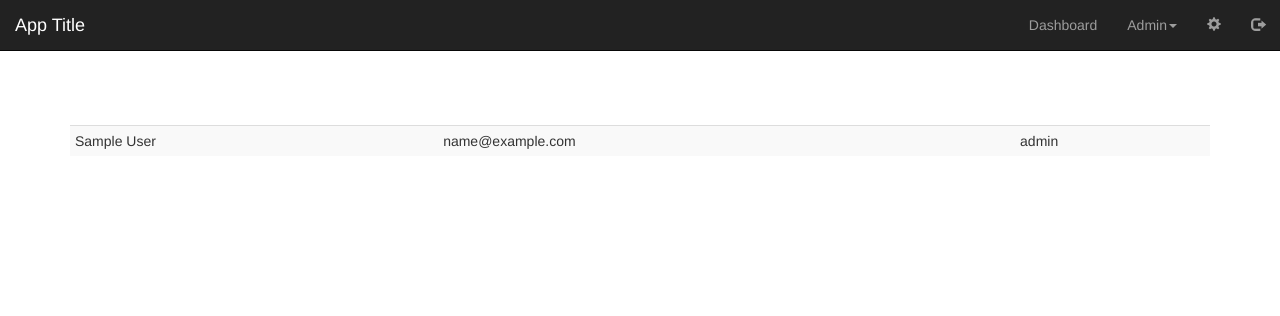
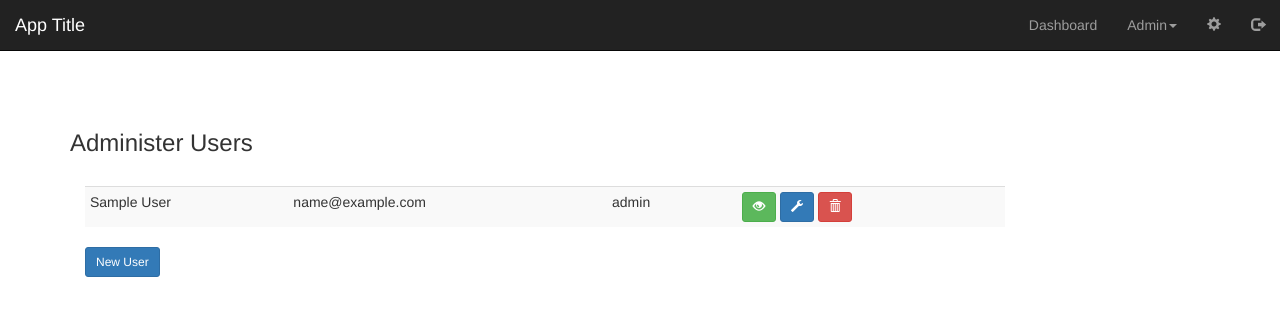
Before and after one commit to wsimmerson/FlaskStrap, a Flask app: page /user/list in a window 1280 px wide. Shown: the top 316 px of the page. Run offline with Flask 2, Linux system fonts and the light colour scheme; the visitor is signed in with stand-in values (Sample User, id 1); data comes from the database, SQL or seed files in the repository; some libraries are stand-ins or nearby versions.

Commit message:
user administration

```diff
--- a/project/__init__.py
+++ b/project/__init__.py
@@ -38,5 +38,5 @@ def not_found(error):
 @app.errorhandler(500)
 def indernal_error(error):
     db.session.rollback()
-    flash("An unexpected error has occured.  The administrator has been notified", "error")
-    return render_template('404.html'), 500
+    flash("An unexpected error has occured.  The administrator has been notified", "danger")
+    return render_template('500.html'), 500
--- a/project/templates/helpers/admin-menu.html
+++ b/project/templates/helpers/admin-menu.html
@@ -1,6 +1,6 @@
 <li class="dropdown">
     <a href="#" data-toggle="dropdown" class="dropdown-toggle">Admin<b class="caret"></b></a>
     <ul class="dropdown-menu">
-        <li><a href="{{ url_for('users.list') }}">User List</a></li>
+        <li><a href="{{ url_for('users.list') }}">Users</a></li>
     </ul>
 </li>
--- a/project/users/controllers.py
+++ b/project/users/controllers.py
@@ -60,7 +60,7 @@ def create():
                 db.session.add(new_user)
                 db.session.commit()
                 flash('User created!', 'success')
-                return redirect(url_for('home.index'))
+                return redirect(url_for('users.list'))
             else:
                 flash('That email is already in use!', 'danger')
     return render_template("create.html", form=form)
--- a/project/users/templates/list.html
+++ b/project/users/templates/list.html
@@ -2,14 +2,40 @@
 
 {% block content %}
 
+<h3>Administer Users</h3>
+<br>
+<div class='col-md-10'>
 	<table class='table table-condensed table-striped'>
 	{% for user in users %}
 	    <tr>
 	        <td>{{ user.name }}</td>
 	        <td>{{ user.email }}</td>
 	        <td>{{ user.role }}</td>
+	        <td>
+	        <td>
+	            <a href="{{ url_for('users.profile', userid=user.id) }}">
+		        	<button type="button" class="btn btn-default btn-sm btn-success" title="View Profile">
+					  <span class="glyphicon glyphicon-eye-open"></span>
+					</button>
+				</a>
+	            <a href="{{ url_for('users.edit', userid=user.id) }}">
+		        	<button type="button" class="btn btn-default btn-sm btn-primary" title="Edit User">
+					  <span class="glyphicon glyphicon-wrench"></span> </button>
+				</a>
+	        	<a href="#">
+		        	<button type="button" class="btn btn-default btn-sm btn-danger" title="Delete User">
+					  <span class="glyphicon glyphicon-trash"></span> </button>
+				</a>
+			</td>
 	    </tr>
 	{% endfor %}
 	</table>
+		<a href="{{ url_for('users.create') }}">
+			<button type="button" class="btn btn-default btn-sm btn-primary">
+				<span></span>
+				New User
+			</button>
+		</a>
+</div>
 
 {% endblock %}
```
Also changed, not shown: project/templates/500.html (added, +7 -0 lines), project/users/templates/create.html (+28 -12 lines). Lines whose indentation alone changed are shown as unchanged.
